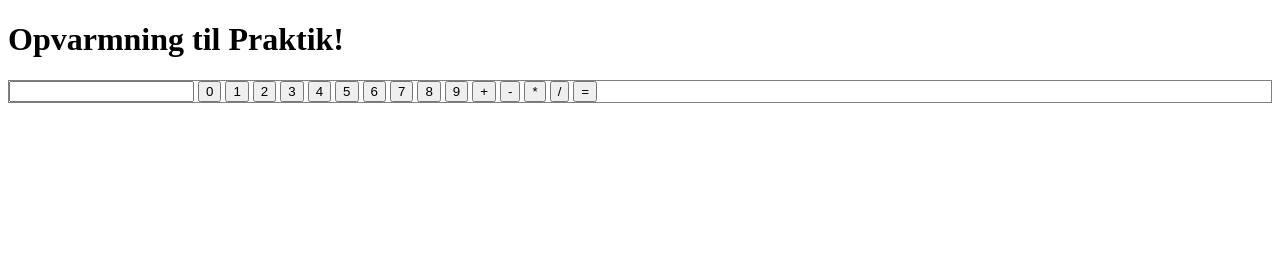
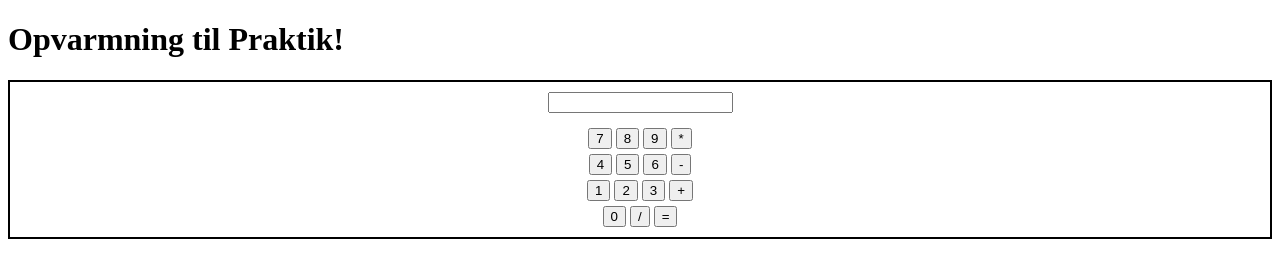
Before and after one commit to MikkelTheGreat/praktikopvarmning, a plain HTML site: page index.html in a window 1280 px wide. Drawn offline with Linux system fonts and the light colour scheme.

Commit message:
Fixed layout

```diff
--- a/index.html
+++ b/index.html
@@ -1,29 +1,42 @@
 <!DOCTYPE HTML>
 <html>
+
 <head>
   <title>Home</title>
   <script type="text/javascript" src="main.js"></script>
   <link rel="stylesheet" href="style.css">
 </head>
+
 <body>
   <h1>Opvarmning til Praktik!</h1>
   <div id="calculator">
     <input type="text" id="calcinput">
-            <input type="button" class="calcbtn" id="calc0" value="0">
+
+    <div class="row4">
+      <input type="button" class="calcbtn" id="calc7" value="7">
+      <input type="button" class="calcbtn" id="calc8" value="8">
+      <input type="button" class="calcbtn" id="calc9" value="9">
+      <input type="button" class="calcbtn" id="calcmulti" value="*">
+    </div>
+    <div class="row3">
+      <input type="button" class="calcbtn" id="calc4" value="4">
+      <input type="button" class="calcbtn" id="calc5" value="5">
+      <input type="button" class="calcbtn" id="calc6" value="6">
+      <input type="button" class="calcbtn" id="calcminus" value="-">
+    </div>
+    <div class="row2">
       <input type="button" class="calcbtn" id="calc1" value="1">
       <input type="button" class="calcbtn" id="calc2" value="2">
       <input type="button" class="calcbtn" id="calc3" value="3">
-            <input type="button" class="calcbtn" id="calc4" value="4">
-            <input type="button" class="calcbtn" id="calc5" value="5">
-            <input type="button" class="calcbtn" id="calc6" value="6">
-            <input type="button" class="calcbtn" id="calc7" value="7">
-            <input type="button" class="calcbtn" id="calc8" value="8">
-            <input type="button" class="calcbtn" id="calc9" value="9">
       <input type="button" class="calcbtn" id="calcplus" value="+">
-            <input type="button" class="calcbtn" id="calcminus" value="-">
-            <input type="button" class="calcbtn" id="calcmulti" value="*">
+    </div>
+    <div class="row1">
+      <input type="button" class="calcbtn" id="calc0" value="0">
       <input type="button" class="calcbtn" id="calcdivi" value="/">
       <input type="button" class="calcbtn" id="calcequals" value="=">
     </div>
+
+  </div>
 </body>
+
 </html>
--- a/style.css
+++ b/style.css
@@ -1,4 +1,25 @@
 #calculator{
-    border: 1px solid gray;
-    display:subgrid
+    border: 2px solid black;
+    text-align: center;
+    padding: 10px 0;
 }
+
+#calcinput {
+  margin-bottom: 10px;
+}
+
+.row1 {
+  margin-top: 5px;
+}
+
+.row2 {
+  margin-top: 5px;
+}
+
+.row3 {
+  margin-top: 5px;
+}
+
+.row4 {
+  margin-top: 5px;
+}
```
Lines whose indentation alone changed are shown as unchanged.
